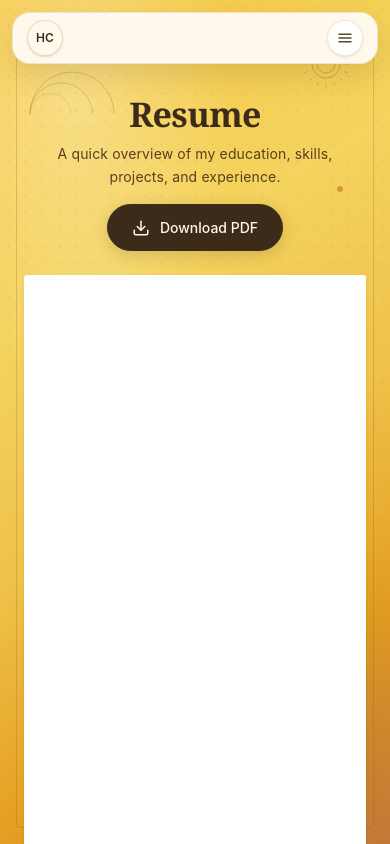
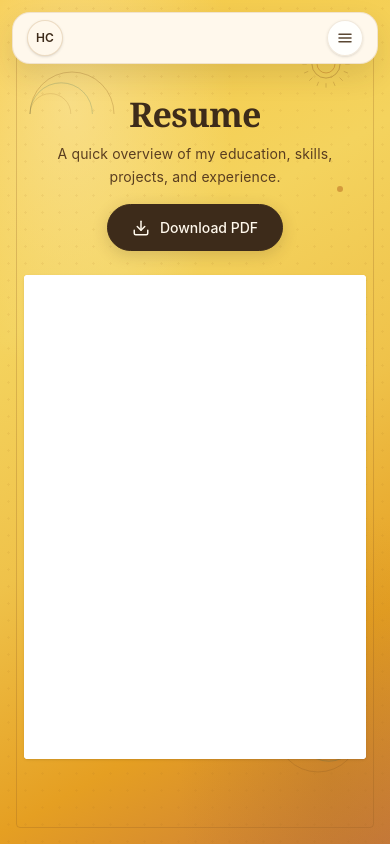
Before and after one commit to harshchauhan06/portfolio, a React (Vite) app: page /resume in a window 390 px wide. Shown: the top 844 px of the page. Built offline with nearby package versions, Linux system fonts and the light colour scheme.

Commit message:
fix(resume): remove min-h on resume viewer to eliminate black block on mobile

```diff
--- a/src/components/resume/ResumeViewer.jsx
+++ b/src/components/resume/ResumeViewer.jsx
@@ -16,7 +16,7 @@ export default function ResumeViewer({ containerRef }) {
         A4 Aspect Ratio (1:1.414) wrapper with overflow-hidden to fit
         the full resume document cleanly.
       */}
-      <div className="relative w-full aspect-[1/1.414] min-h-[600px] sm:min-h-[900px] bg-white overflow-hidden shadow-sm border-0 rounded-sm">
+      <div className="relative w-full aspect-[1/1.414] bg-white overflow-hidden shadow-sm border-0 rounded-sm">
         <div className="absolute inset-0 overflow-hidden border-0 bg-white">
           <iframe
             src={`${pdfUrl}#toolbar=0&navpanes=0&scrollbar=0&view=FitH`}
```
